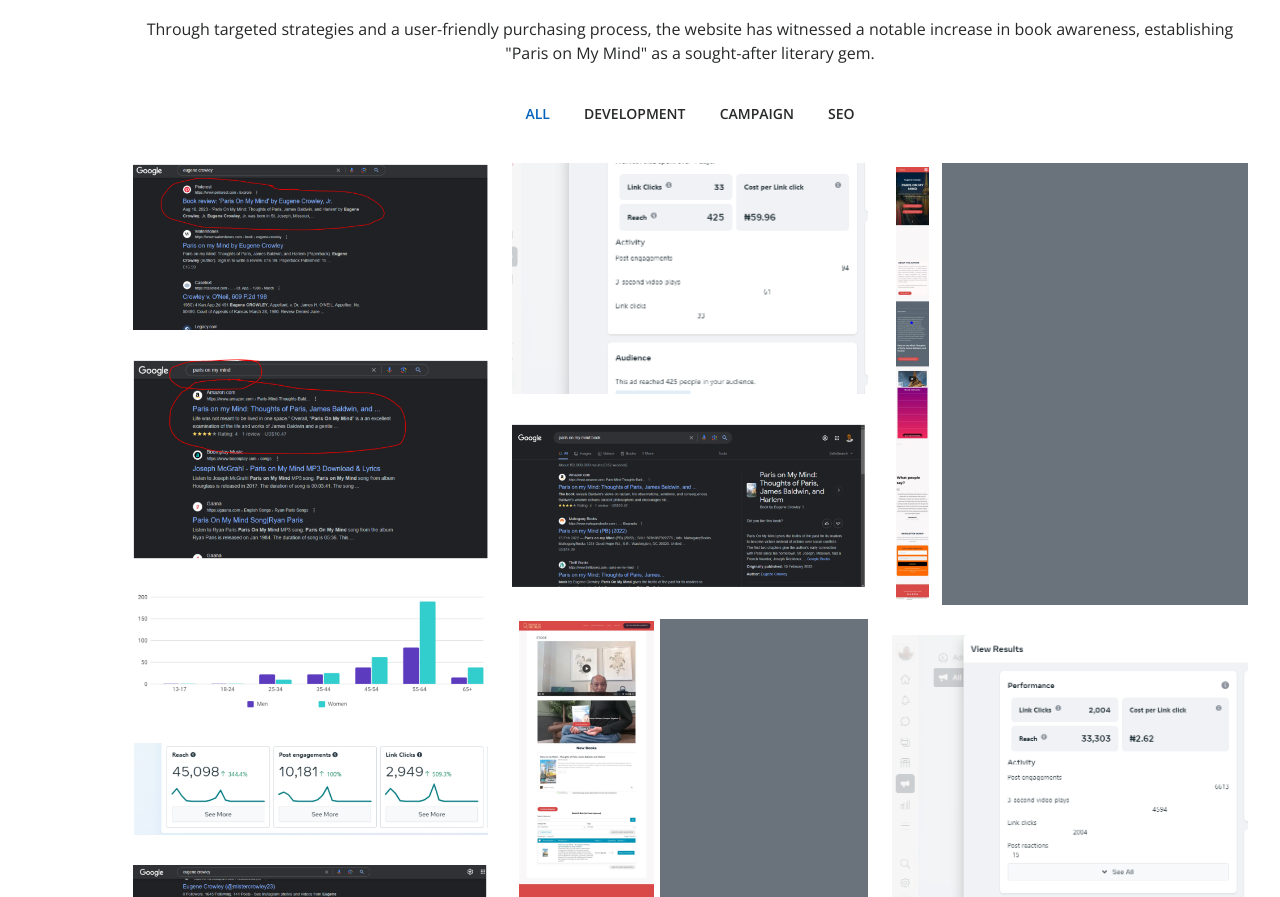
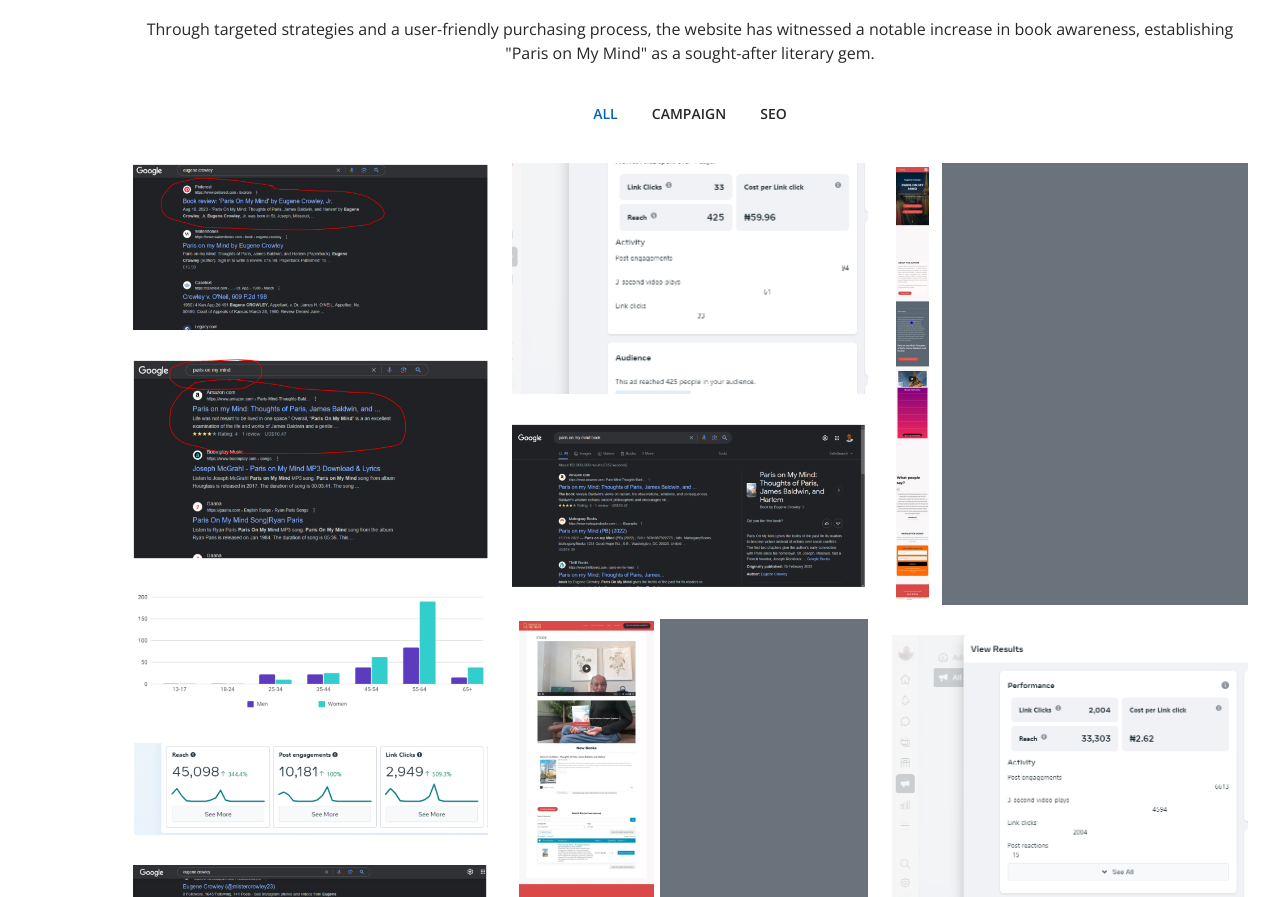
Before and after one commit to hardeex/eugene-crowley-paris-on-my-mind, a plain HTML site: page index.html in a window 1280 px wide. Shown: the part 2332-3229 px from the top of the page. Drawn offline with nearby package versions, Linux system fonts and the light colour scheme.

Commit message:
removing the deleting section

```diff
--- a/index.html
+++ b/index.html
@@ -195,7 +195,7 @@
           <div class="col-lg-12 d-flex justify-content-center" data-aos="fade-up" data-aos-delay="100">
             <ul id="portfolio-flters">
               <li data-filter="*" class="filter-active">All</li>
-              <li data-filter=".filter-dev">Development</li>
+
               <li data-filter=".filter-cam">Campaign </li>
               <li data-filter=".filter-seo"> SEO </li>
             </ul>
```
